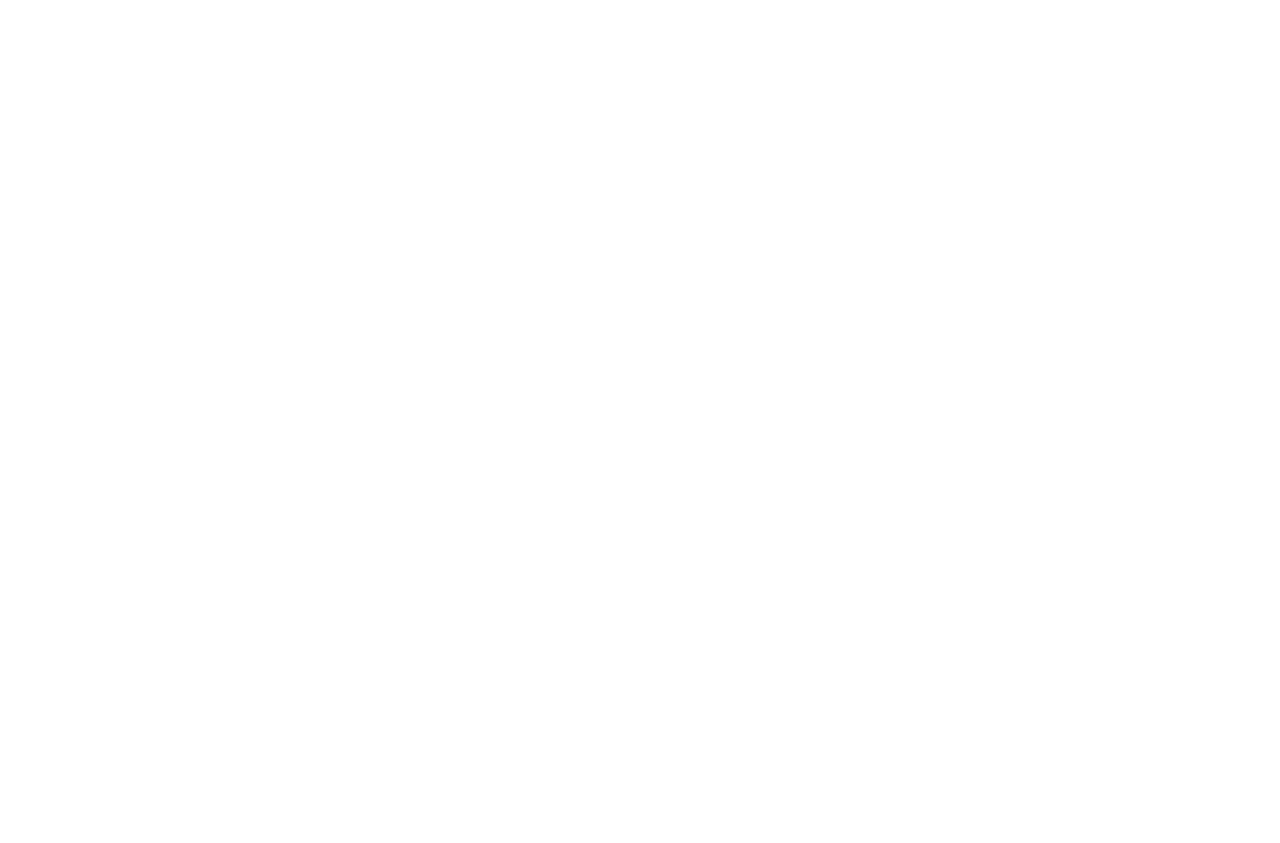
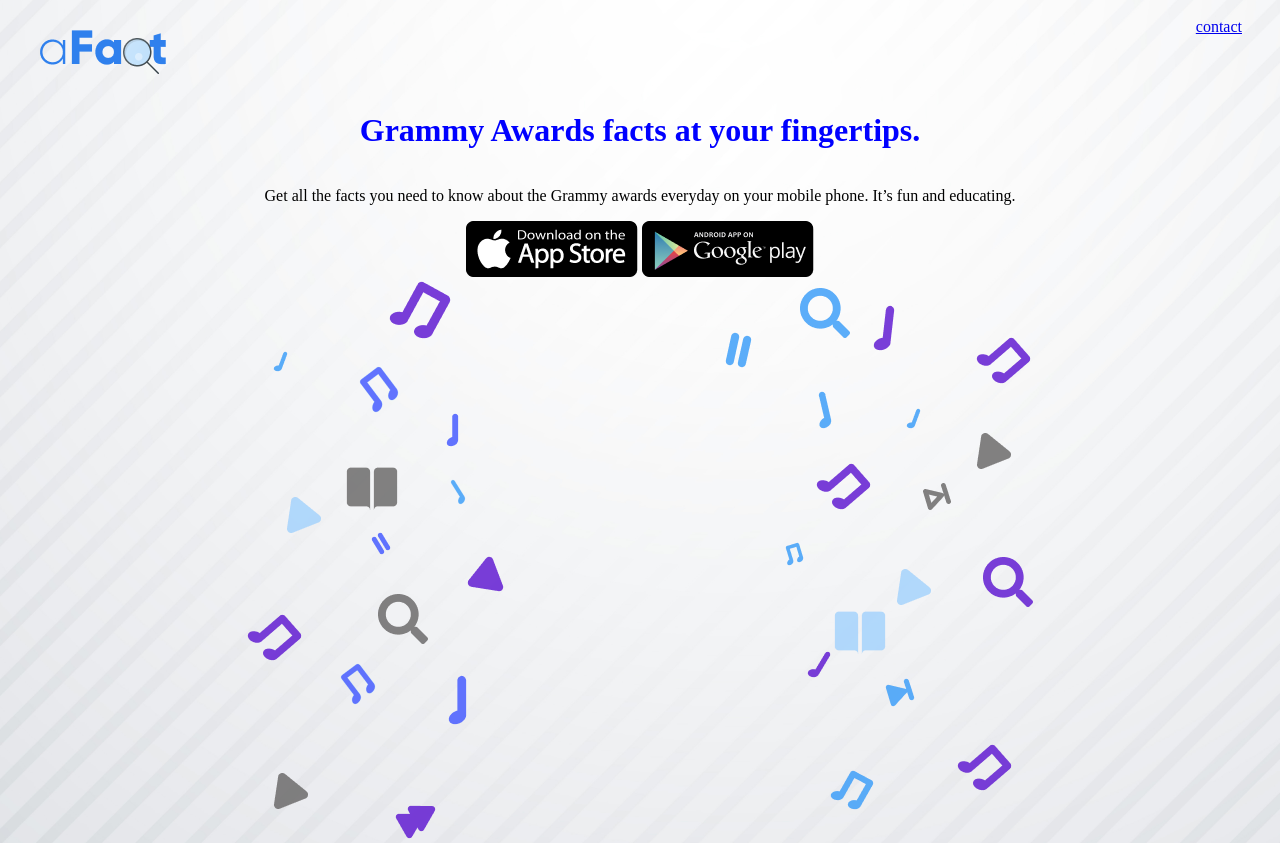
Before and after one commit to mistajide/afacts-landing-page, a plain HTML site: page index.html in a window 1280 px wide. Shown: the top 843 px of the page. Before the commit the page ends 800 px from the top, so only its background shows below. Drawn offline with Linux system fonts and the light colour scheme.

Commit message:
feat: farouk

```diff
--- a/index.html
+++ b/index.html
@@ -8,7 +8,30 @@
 
 </head>
 <body>
-    <!-- your code here -->
+    <!-- Navigation -->
+    <nav class="navigation" id="navigation">
+        <div class="logo"  id="logo">
+        <a href="#home"><img src="images/Logo.png" alt="logo" /> </a>
+        </div>
+     <a href="#contact"> contact  </a>
+    </nav>
+
+    <!--  Main-content -->
+    <div class="main">
+    <h1> Grammy Awards facts at your fingertips.</h1>
+    <p> Get all the facts you need to know about the Grammy awards everyday on your mobile phone. It’s fun and educating.  </p>
+    <div class="stores">
+        <img src="images/Appstore.png" alt="Appstore" />
+        <img src="images/Playstore.png" alt="Playstore" />
+    </div>
+    <div class="particles">
+    <img src="images/Particles.png" alt="particles" />
+
+    <div class="phone">
+       <img src="images/phone.png" alt="phone" />
+    </div>
+    </div>
+</div>
     <!-- Grammy Awards facts at your fingertips.
 
     Get all the facts you need to know about the Grammy awards everyday on your mobile phone. It’s fun and educating. -->
--- a/style.css
+++ b/style.css
@@ -0,0 +1,24 @@
+*{
+    box-sizing: border-box;
+}
+body {
+    background-image: url(images/background.png);
+}
+nav{
+    display:flex;
+    flex-direction: row;
+    justify-content: space-between;
+    padding :10px 30px;
+}
+/*  Main-content  */
+h1{
+    color:blue;
+}
+.main {
+    display: flex;
+    flex-direction: column;
+    align-items: center;
+}
+.phone {
+
+}
```
Also changed, not shown: 1 other file.
